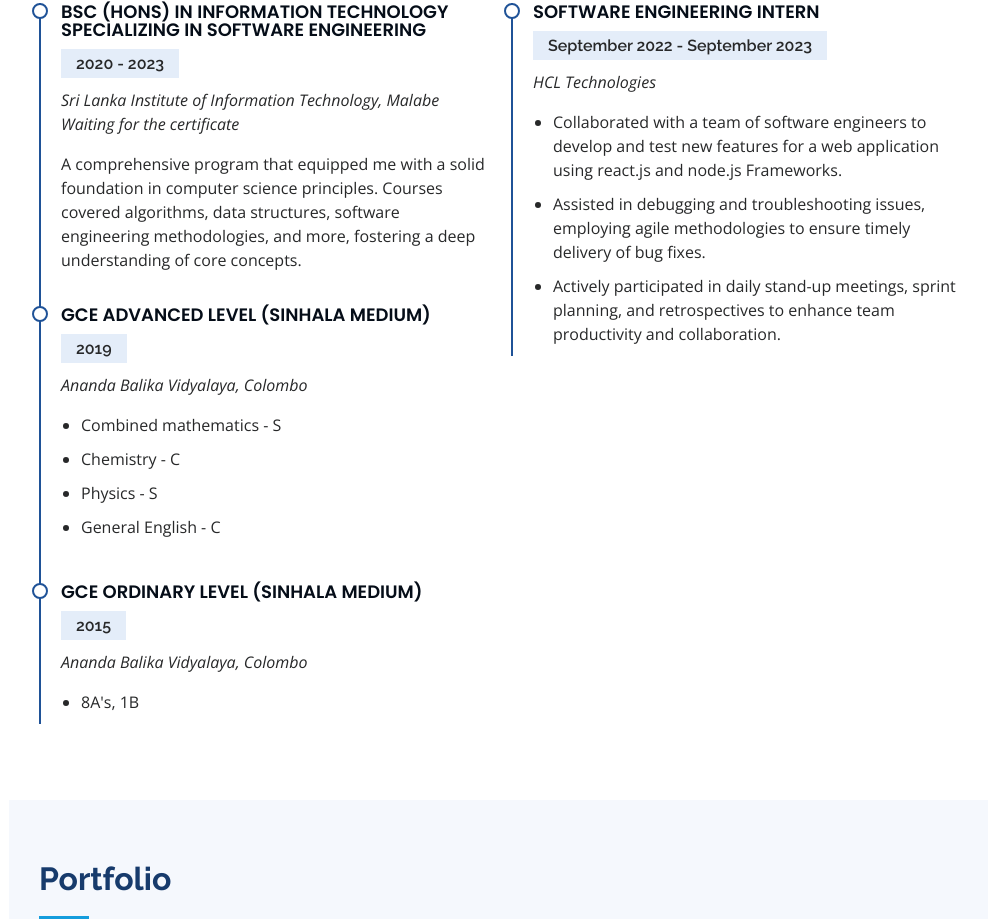
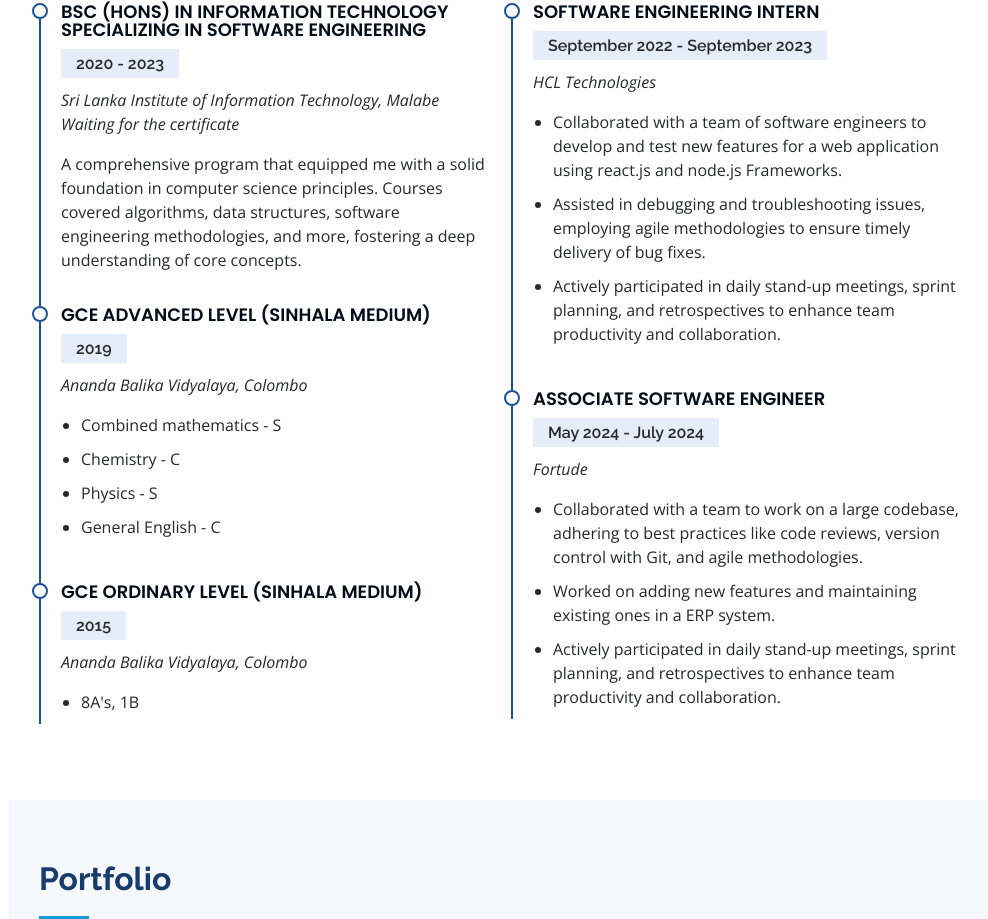
Before and after one commit to hiru2k/iPortfolio2, a plain HTML site: page index.html in a window 1280 px wide. Shown: the part 2299-3218 px from the top of the page, without its empty margins (291-1279 px from the left). Drawn offline with nearby package versions, Linux system fonts and the light colour scheme.

Commit message:
added item in experience

```diff
--- a/index.html
+++ b/index.html
@@ -449,6 +449,26 @@
                     and collaboration.
                   </li>
                 </ul>
+              </div><div class="resume-item">
+                <h4>Associate Software Engineer</h4>
+                <h5>May 2024 - July 2024</h5>
+                <p><em>Fortude</em></p>
+                <ul>
+                  <li>
+                    Collaborated with a team to work on a large codebase,
+                    adhering to best practices like code reviews,
+                    version control with Git, and agile methodologies.
+                  </li>
+                  <li>
+                    Worked on adding new features and maintaining existing ones in a
+                    ERP system.
+                  </li>
+                  <li>
+                    Actively participated in daily stand-up meetings, sprint
+                    planning, and retrospectives to enhance team productivity
+                    and collaboration.
+                  </li>
+                </ul>
               </div>
             </div>
           </div>
```
